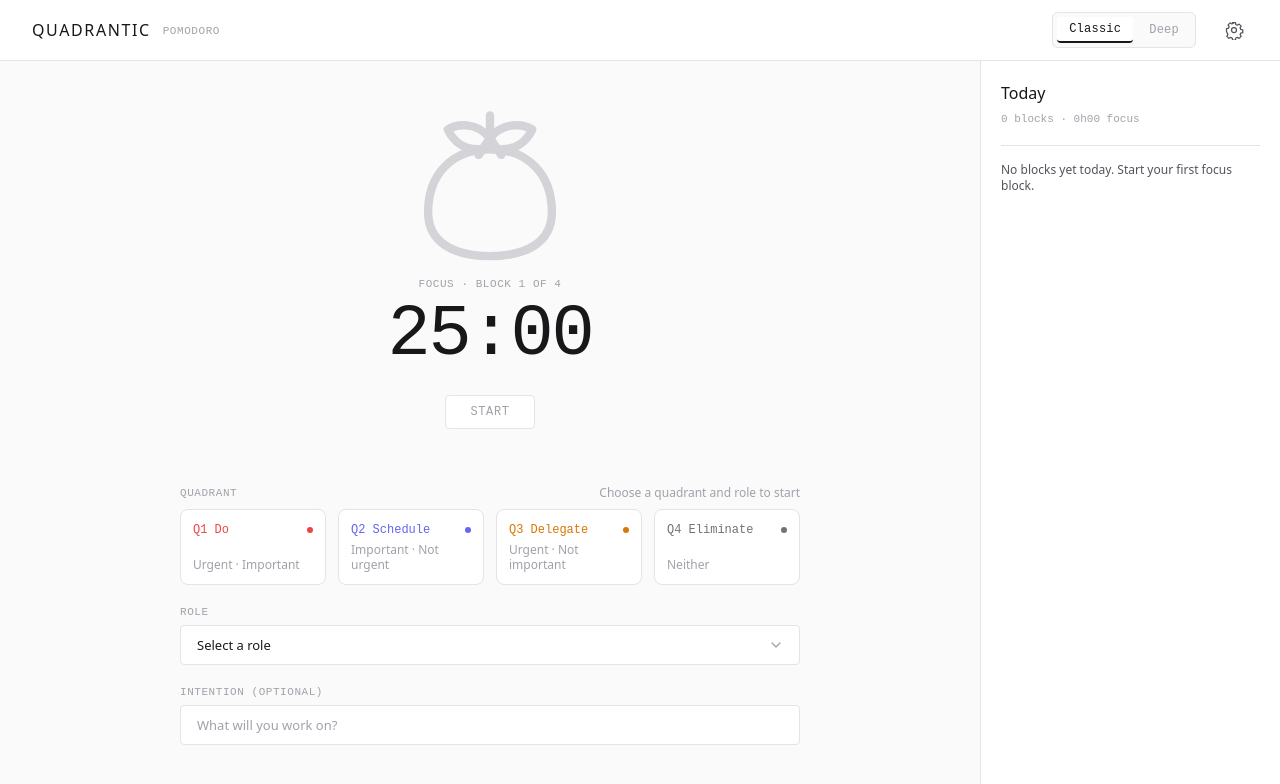
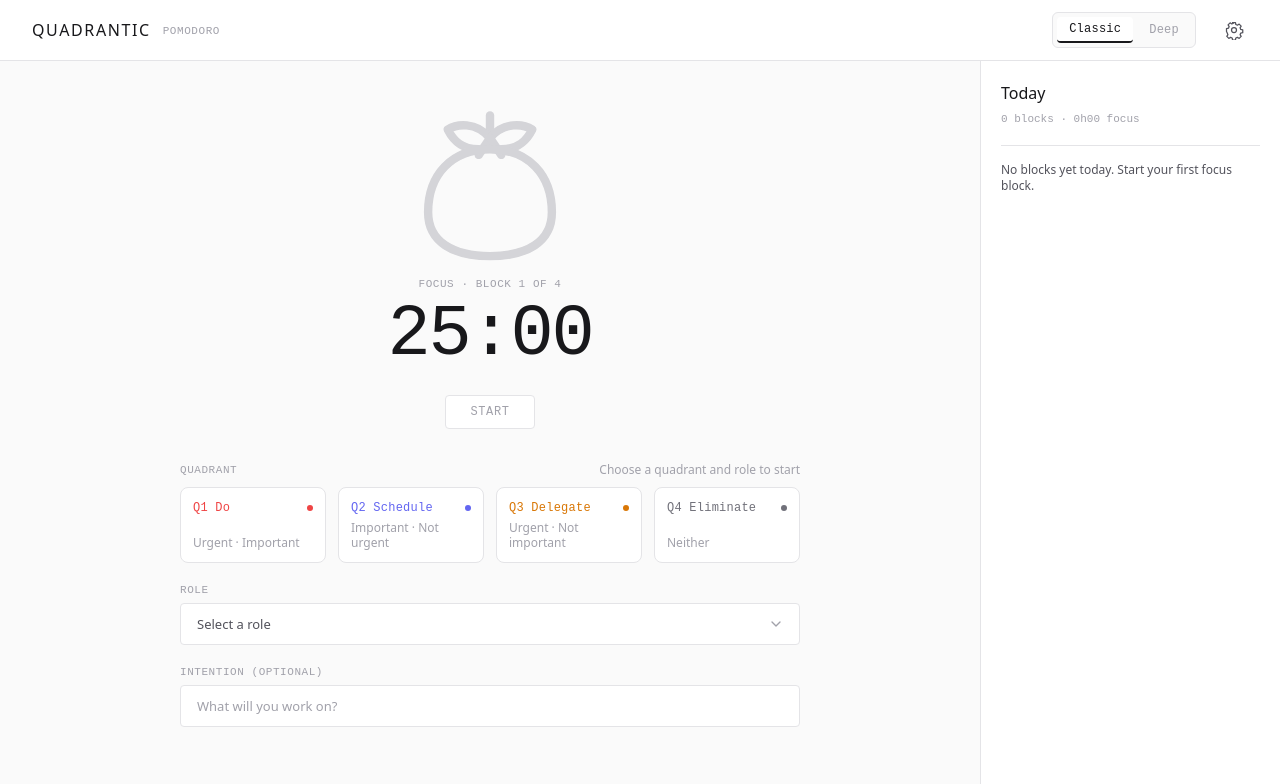
Before and after one commit to giovannibeltrame/pomodoro, a Preact app: page / in a window 1280 px wide. Shown: the top 784 px of the page. Built offline with nearby package versions, Linux system fonts and the light colour scheme.

Commit message:
task: pomodoro-ede.22 F4: Classification layout

```diff
--- a/src/ui/ClassificationControls.tsx
+++ b/src/ui/ClassificationControls.tsx
@@ -51,7 +51,7 @@ function Chevron() {
 const label = 'font-mono text-[11px] leading-[14px] uppercase tracking-wider text-outline';
 
 const field =
-  'h-10 w-full appearance-none rounded border border-outline-variant bg-surface-container px-4 text-[13px] leading-5 text-on-surface placeholder:text-outline disabled:cursor-not-allowed';
+  'w-full appearance-none rounded border border-outline-variant bg-surface-container px-4 py-2.5 text-[13px] leading-5 placeholder:text-outline enabled:hover:border-tomato-stroke focus:outline-none focus-visible:ring-1 focus-visible:ring-outline disabled:cursor-not-allowed';
 
 function Adornment({ locked }: { locked: boolean }) {
   return (
@@ -77,7 +77,7 @@ export function ClassificationControls() {
         <div class="flex items-center justify-between">
           <span class={label}>Quadrant</span>
           {!locked && selection.value === null && (
-            <span class="text-xs text-outline">Choose a quadrant and role to start</span>
+            <span class="text-xs leading-[18px] text-outline">Choose a quadrant and role to start</span>
           )}
         </div>
         <div class="grid grid-cols-4 gap-3" role="group" aria-label="Quadrant">
@@ -91,7 +91,7 @@ export function ClassificationControls() {
                 aria-pressed={selected}
                 disabled={locked}
                 onClick={() => (quadrant.value = q.id)}
-                class={`flex h-[76px] flex-col justify-between rounded-lg border bg-surface-container p-3 text-left disabled:cursor-default ${dimmed ? 'opacity-45' : ''}`}
+                class={`flex h-[76px] flex-col justify-between rounded-lg border bg-surface-container p-3 text-left enabled:hover:border-tomato-stroke disabled:cursor-default ${dimmed ? 'opacity-45' : ''}`}
                 style={
                   selected
                     ? {
@@ -102,7 +102,7 @@ export function ClassificationControls() {
                 }
               >
                 <span class="flex w-full items-center justify-between">
-                  <span class="font-mono text-xs font-medium" style={{ color: `var(--q${q.id})` }}>
+                  <span class="font-mono text-xs font-medium tracking-[0.02em]" style={{ color: `var(--q${q.id})` }}>
                     {`Q${q.id} ${q.name}`}
                   </span>
                   <span class="h-1.5 w-1.5 rounded-full" style={{ backgroundColor: `var(--q${q.id})` }} />
@@ -118,7 +118,7 @@ export function ClassificationControls() {
         <div class={`relative ${dim}`}>
           <select
             aria-label="Role"
-            class={field}
+            class={`${field} ${shownRole === '' ? 'text-on-surface-variant' : 'text-on-surface'}`}
             disabled={locked}
             value={shownRole}
             onChange={(event) => {
@@ -150,7 +150,7 @@ export function ClassificationControls() {
           <input
             type="text"
             aria-label="Intention"
-            class={field}
+            class={`${field} text-on-surface`}
             placeholder="What will you work on?"
             disabled={locked}
             value={shownIntention}
--- a/src/ui/TimerPanel.tsx
+++ b/src/ui/TimerPanel.tsx
@@ -116,7 +116,7 @@ export function TimerPanel() {
   const progress = state.status === 'idle' ? 0 : 1 - remaining / total;
 
   return (
-    <section class="flex flex-col items-center pb-6" aria-label="Timer">
+    <section class="flex flex-col items-center" aria-label="Timer">
       <Tomato kind={state.kind} status={state.status} progress={progress} />
       <div class="mt-1 font-mono text-[11px] leading-[14px] tracking-wider text-outline uppercase">
         <PhaseLabel state={state} />
```
